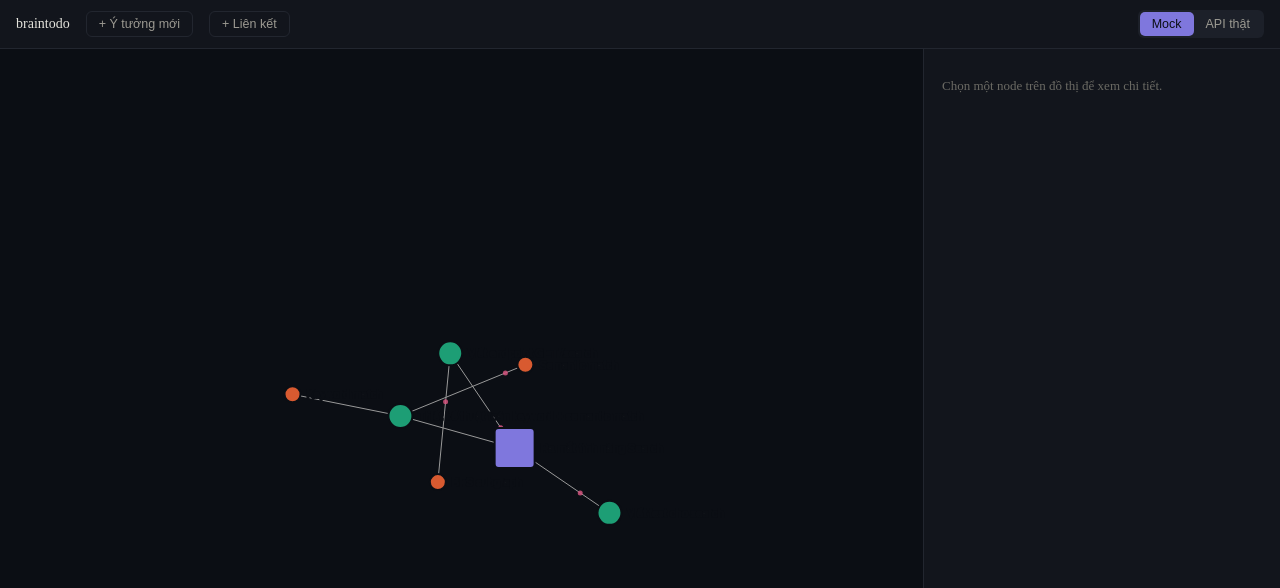
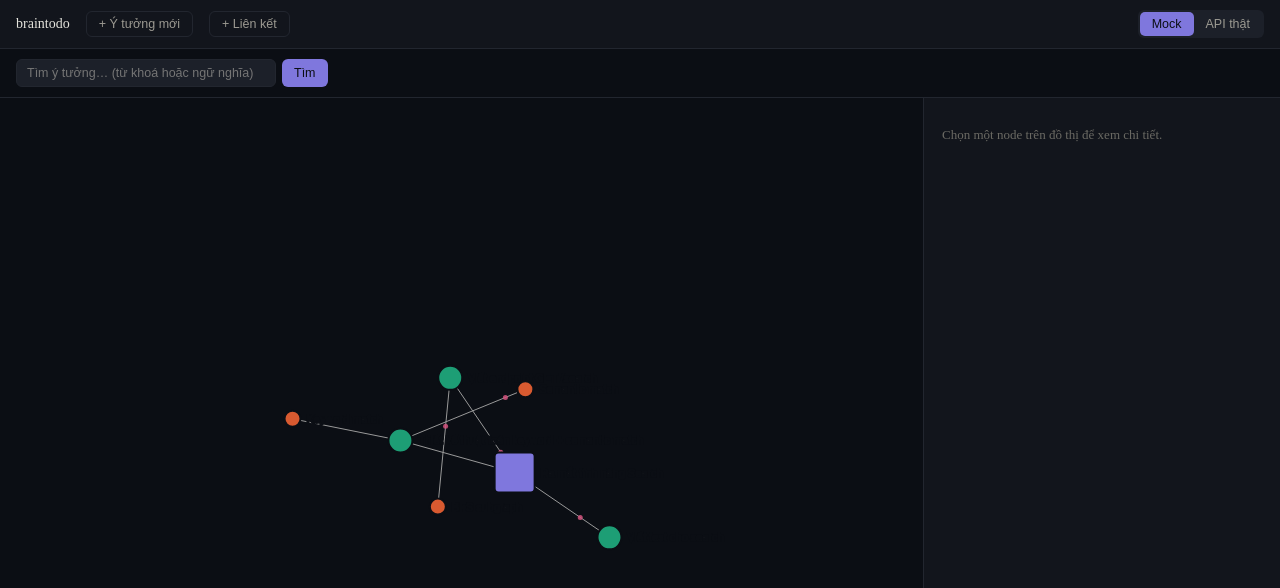
Before and after one commit to Azure06072005/braintodo, a React (Vite) app in the folder braintodo-frontend/: page / in a window 1280 px wide. Shown: the top 588 px of the page. Built offline with nearby package versions, Linux system fonts and the light colour scheme.

Commit message:
update App

```diff
--- a/braintodo-frontend/src/App.jsx
+++ b/braintodo-frontend/src/App.jsx
@@ -5,38 +5,54 @@ import NodeDetailPanel from "./components/NodeDetailPanel";
 import Modal from "./components/Modal";
 import NodeForm from "./components/NodeForm";
 import EdgeForm from "./components/EdgeForm";
+import SearchBar from "./components/SearchBar";
 import { useGraphData } from "./hooks/useGraphData";
 import { theme } from "./theme";
 
 export default function App() {
   const [source, setSource] = useState("mock");
   const [selectedNodeId, setSelectedNodeId] = useState(null);
-  // modal: null | { type: "create-node" } | { type: "edit-node", node } | { type: "create-edge" }
   const [modal, setModal] = useState(null);
+  const [searchResult, setSearchResult] = useState(null);
+  const [searching, setSearching] = useState(false);
 
   const {
-    nodes,
-    edges,
-    clusters,
-    linkSuggestions,
-    loading,
-    error,
-    realtimeStatus,
-    createNode,
-    updateNode,
-    deleteNode,
-    createEdge,
+    nodes, edges, clusters, linkSuggestions, loading, error, realtimeStatus,
+    createNode, updateNode, deleteNode, createEdge, search,
   } = useGraphData(source);
 
   const nodesById = useMemo(() => new Map(nodes.map((n) => [n.id, n])), [nodes]);
   const selectedNode = selectedNodeId ? nodesById.get(selectedNodeId) : null;
 
+  const highlightNodeIds = useMemo(
+    () => (searchResult ? new Set(searchResult.subgraph_nodes.map((n) => n.id)) : null),
+    [searchResult]
+  );
+  const matchNodeIds = useMemo(
+    () => (searchResult ? new Set(searchResult.matches.map((m) => m.node_id)) : null),
+    [searchResult]
+  );
+
   async function handleDeleteNode(node) {
-    if (!window.confirm(`Xoá "${node.title}"? Mọi liên kết tới node này cũng sẽ mất.`)) {
-      return;
-    }
+    if (!window.confirm(`Xoá "${node.title}"? Mọi liên kết tới node này cũng sẽ mất.`)) return;
     await deleteNode(node.id);
     if (selectedNodeId === node.id) setSelectedNodeId(null);
+  }
+
+  async function handleSearch(query) {
+    setSearching(true);
+    try {
+      const result = await search(query, { limit: 10, depth: 1 });
+      setSearchResult(result);
+    } catch (err) {
+      window.alert(`Tìm kiếm thất bại: ${err.message}`);
+    } finally {
+      setSearching(false);
+    }
+  }
+
+  function handleSelectMatch(nodeId) {
+    setSelectedNodeId(nodeId);
   }
 
   return (
@@ -51,6 +67,16 @@ export default function App() {
         onNewEdge={() => setModal({ type: "create-edge" })}
       />
 
+      <div style={{ padding: "10px 16px", borderBottom: `1px solid ${theme.panelBorder}` }}>
+        <SearchBar
+          onSearch={handleSearch}
+          onClear={() => setSearchResult(null)}
+          onSelectMatch={handleSelectMatch}
+          result={searchResult}
+          searching={searching}
+        />
+      </div>
+
       <div style={{ display: "flex", flex: 1, minHeight: 0 }}>
         <div style={{ flex: 1, position: "relative" }}>
           <GraphCanvas
@@ -58,6 +84,8 @@ export default function App() {
             edges={edges}
             onNodeClick={setSelectedNodeId}
             selectedNodeId={selectedNodeId}
+            highlightNodeIds={highlightNodeIds}
+            matchNodeIds={matchNodeIds}
           />
         </div>
 
@@ -73,43 +101,29 @@ export default function App() {
 
       {modal?.type === "create-node" && (
         <Modal title="Tạo ý tưởng mới" onClose={() => setModal(null)}>
-          <NodeForm
-            mode="create"
-            onSubmit={async (data) => {
+          <NodeForm mode="create" onSubmit={async (data) => {
             const node = await createNode(data);
             setModal(null);
             setSelectedNodeId(node.id);
-            }}
-            onCancel={() => setModal(null)}
-          />
+          }} onCancel={() => setModal(null)} />
         </Modal>
       )}
 
       {modal?.type === "edit-node" && (
         <Modal title="Sửa ý tưởng" onClose={() => setModal(null)}>
-          <NodeForm
-            mode="edit"
-            initial={modal.node}
-            onSubmit={async (data) => {
+          <NodeForm mode="edit" initial={modal.node} onSubmit={async (data) => {
             await updateNode(modal.node.id, data);
             setModal(null);
-            }}
-            onCancel={() => setModal(null)}
-          />
+          }} onCancel={() => setModal(null)} />
         </Modal>
       )}
 
       {modal?.type === "create-edge" && (
         <Modal title="Tạo liên kết mới" onClose={() => setModal(null)}>
-          <EdgeForm
-            nodes={nodes}
-            defaultSourceId={selectedNodeId}
-            onSubmit={async (data) => {
+          <EdgeForm nodes={nodes} defaultSourceId={selectedNodeId} onSubmit={async (data) => {
             await createEdge(data);
             setModal(null);
-            }}
-            onCancel={() => setModal(null)}
-          />
+          }} onCancel={() => setModal(null)} />
         </Modal>
       )}
 
```
Lines whose indentation alone changed are shown as unchanged.
